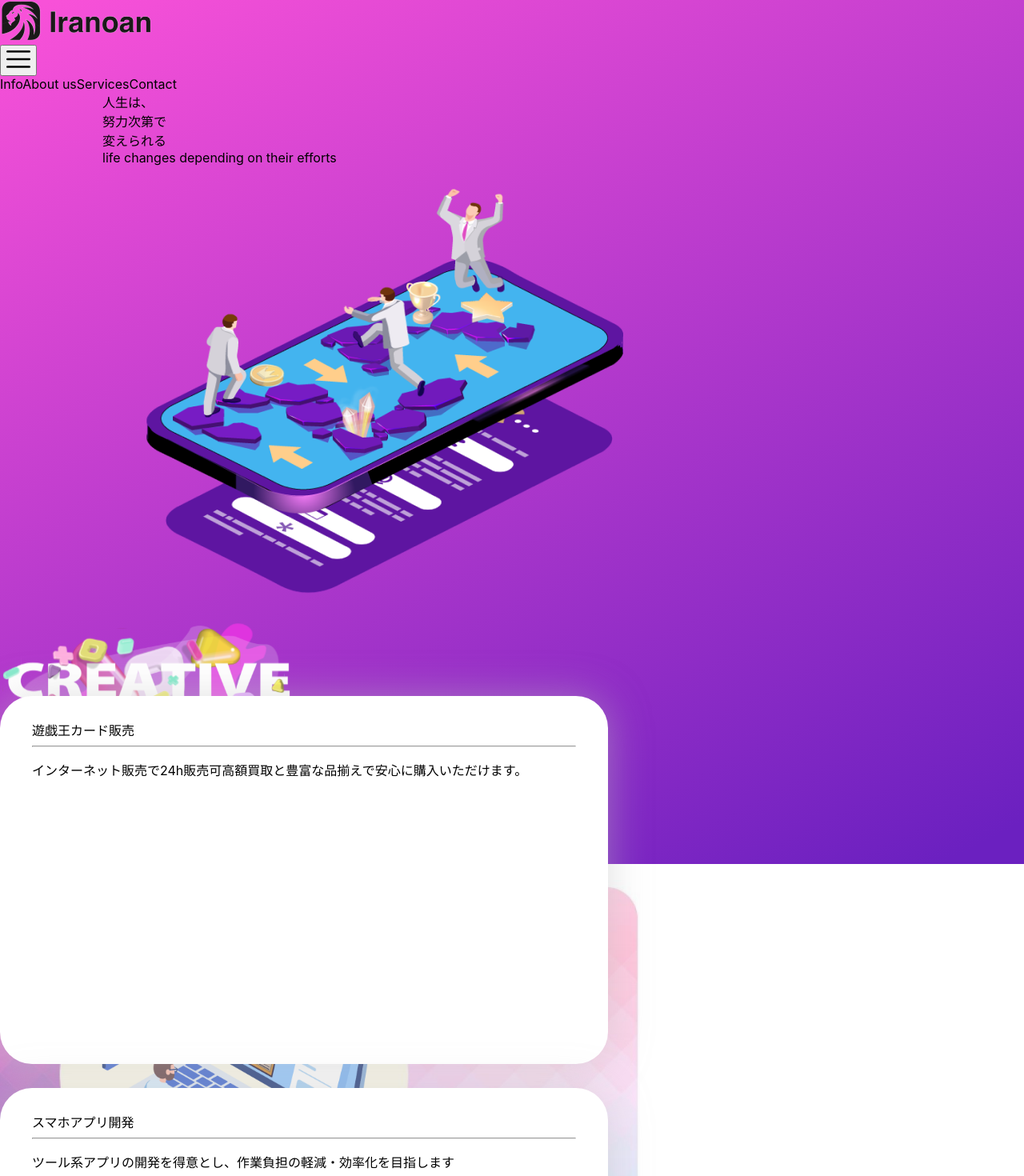
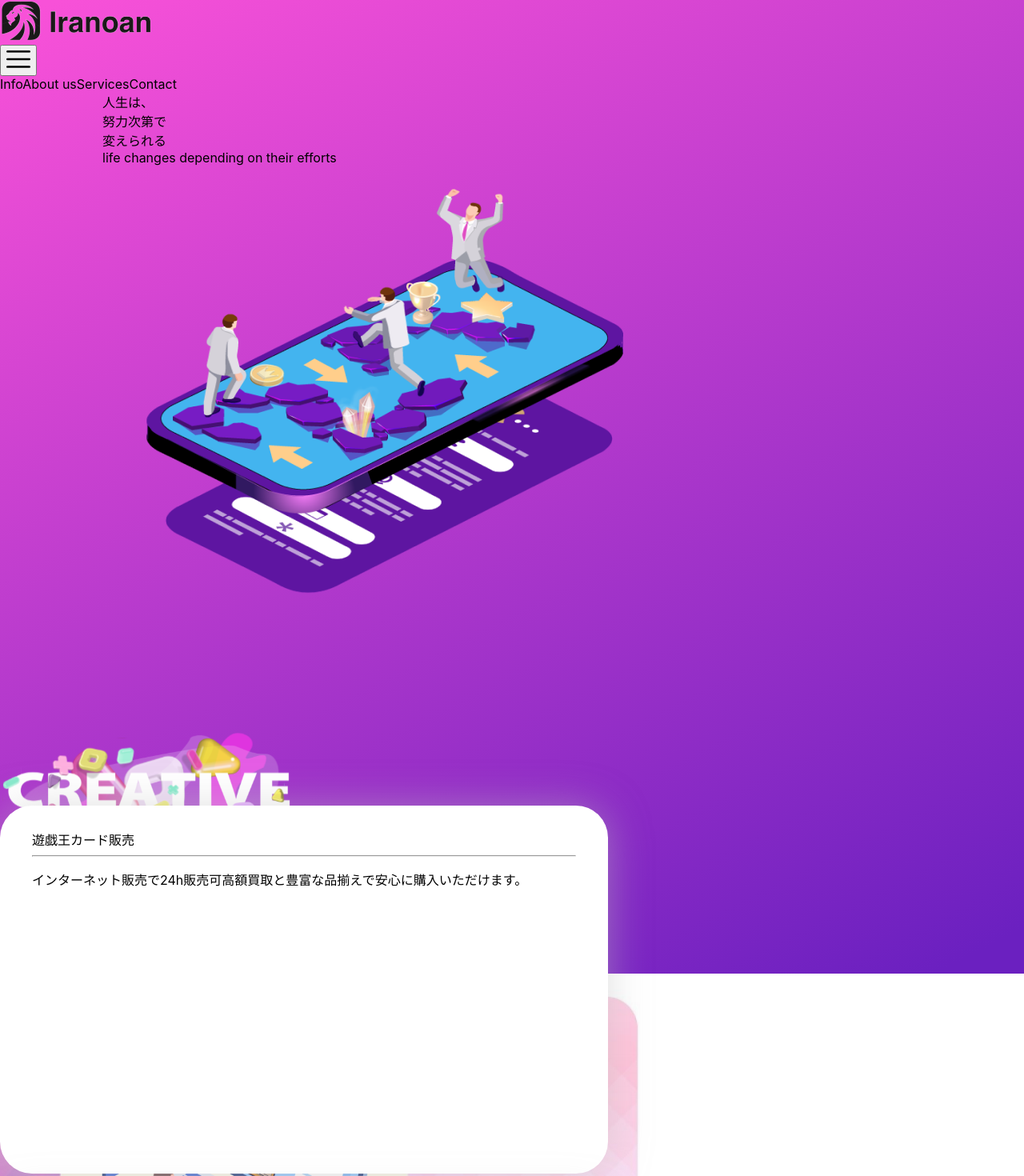
Before and after one commit to Nehozun/Iranoan, a Next.js app: page / in a window 1280 px wide. Shown: the top 1470 px of the page at 80% size. Built offline with nearby package versions, Linux system fonts and the light colour scheme.

Commit message:
adjust css

```diff
--- a/src/components/banner/second.tsx
+++ b/src/components/banner/second.tsx
@@ -1,6 +1,6 @@
 const BannerSecond: React.FC = () => {
   return (
-    <div className="block h-screen">
+    <div className="block h-full min-h-screen" style={{maxHeight: '800px'}}>
       <img
         src="/images/creative-all.svg"
         alt="banner"
--- a/src/styles/global.scss
+++ b/src/styles/global.scss
@@ -88,6 +88,8 @@ body {
 
 .new-first-banner {
   max-height: calc(100vh - 80px);
+  min-height: 800px;
+  max-width: 1920px;
 }
 
 @media screen and (min-width: 1280px) {
```
